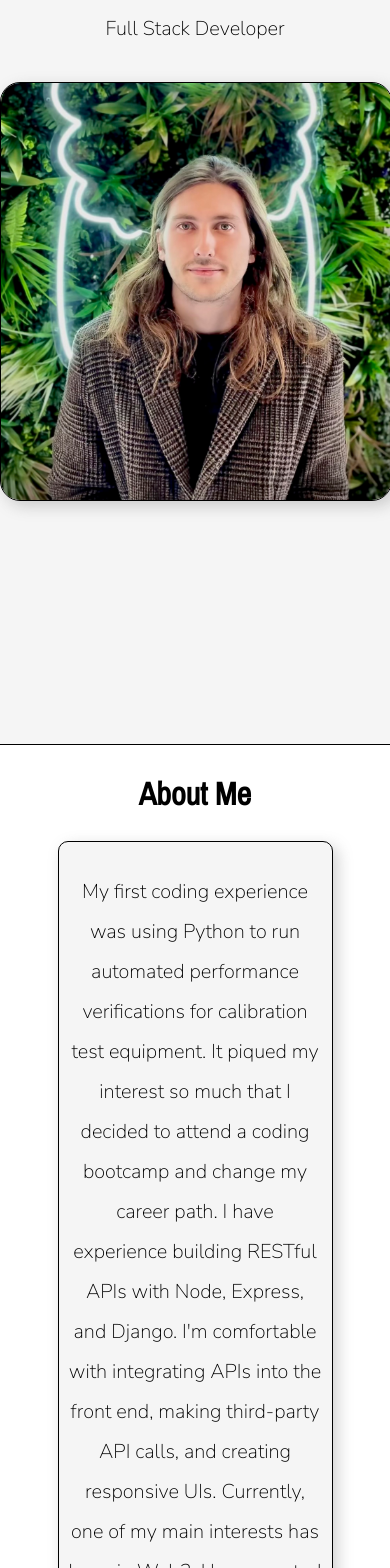
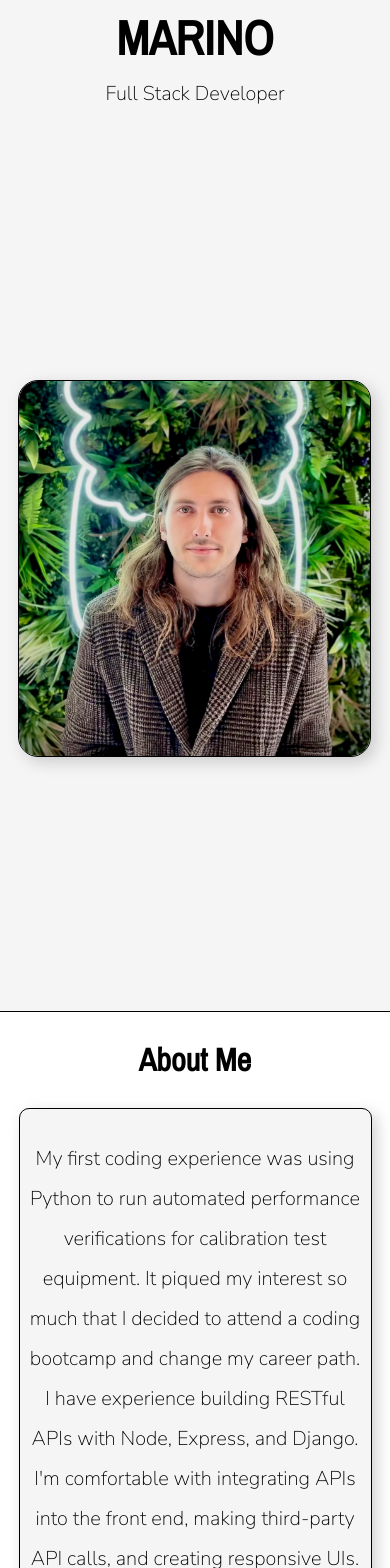
Before and after one commit to justbytes/jport, a React (Create React App) app: page / in a window 390 px wide. Shown: the part 100-1668 px from the top of the page. Built offline with nearby package versions, Linux system fonts and the light colour scheme.

Commit message:
ready for deployment

```diff
--- a/src/index.css
+++ b/src/index.css
@@ -16,7 +16,6 @@ code {
     monospace;
 }
 
-
 a {
   text-decoration: none;
   color: black;
@@ -29,11 +28,11 @@ a {
   height: 100vh;
   background-color: whitesmoke;
 }
+
 .name-div {
   width: 60%;
   text-align: center;
   font-family: 'Nunito Sans', sans-serif;
-
 }
 
 .name {
@@ -54,6 +53,7 @@ a {
   padding: 20px;
 
 }
+
 .image {
   max-width: 100%;
   max-height: 100%;
@@ -70,6 +70,7 @@ a {
 
 .about-me-page {
   height: 100vh;
+  min-height: 100%;
   display: flex;
   flex-direction: column;
   text-align: center;
@@ -135,12 +136,8 @@ a {
   flex-shrink: 0;
 }
 
-.sidebar-content {
-  margin-top: 5%;
-}
-
-/* .sidebar h2 {
-  margin-bottom: 10px;
+/* .sidebar-content {
+  margin-top: 3%;
 } */
 
 .sidebar h3 {
@@ -271,24 +268,63 @@ footer {
 
 /* End footer style */
 
-
-
-
-/* Media query for mobile devices */
-@media (max-width: 768px) {
+@media (max-width: 600px) {
   .landing-page {
-    flex-direction: column; /* Stacks the content vertically */
+      display: block;
+      height: 100%;
+      background-color: whitesmoke;
   }
 
   .name-div {
-    width: 100%;
-    height: auto;
+    margin: auto;
+    text-align: center;
+    font-family: 'Nunito Sans', sans-serif;
   }
 
   .image-div {
-    width: 100%;
-    height: auto;
-    border: none; /* Removes the border for mobile devices */
-    display: block; /* Stacks the image on top */
+    height: 100%;
+    display: flex;
+    align-items: center;
+    justify-content: flex-end;
+    margin: auto;
+  }
+
+}
+
+
+@media (max-width: 929px) {
+  .about-me-content {
+    margin: auto auto;
+    background-color: whitesmoke;
+    border-radius: 10px;
+    box-shadow: 5px 5px 15px rgba(117, 117, 117, 0.324);
+    border: 1px solid black;
+    width: 90%;
+  }
+  .image-div {
+    width: 90%;
+    height: 100vh;
+    align-items: center;
+    justify-content: flex-end;
+    padding: 20px;
+
   }
 }
+
+@media (max-width: 999px) {
+  .project-wrapper {
+    width: 100%;
+    padding: 25px;
+  }
+}
+
+@media (max-width: 1027px) {
+  .about-me-page {
+    height: 100%;
+    min-height: 100%;
+    display: flex;
+    flex-direction: column;
+    text-align: center;
+    border-top: 1px solid black;
+  }
+}
```
